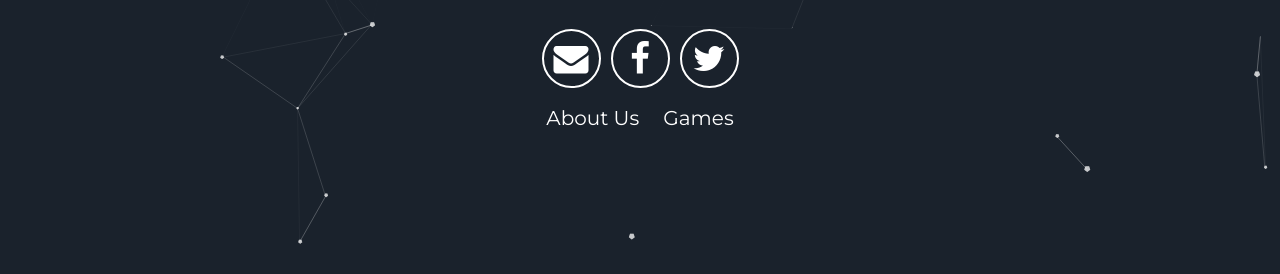
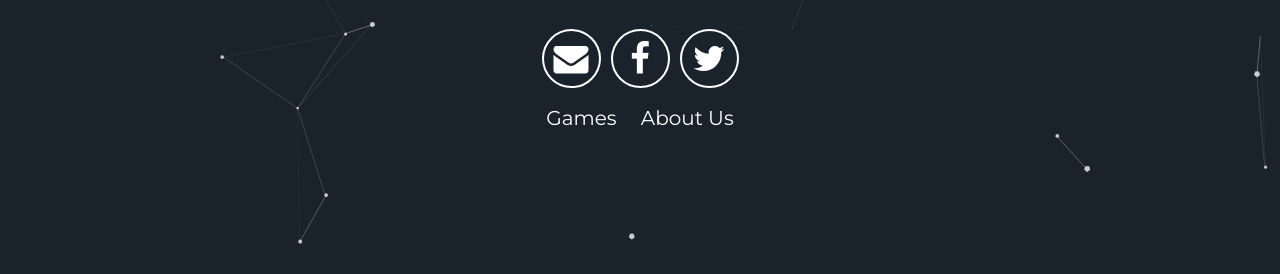
Before and after one commit to gempack/gempack.github.io, a Jekyll site: the page built from index.html, in a window 1280 px wide and 900 px high, scrolled down 391 px. Shown: the part 154-428 px from the top of the window. Built offline with Jekyll 4.4.1, drawn with Linux system fonts in a browser that asks for light colours.

Commit message:
Update header.html

```diff
--- a/_includes/header.html
+++ b/_includes/header.html
@@ -11,8 +11,8 @@
         <!-- <a aria-label="Google+" target="_blank" href="#"><i class="icon fa fa-google-plus" aria-hidden="true"></i></a> -->
       </div>
       <div class="header-links">
+        <a class="link" href="#projects" data-scroll>Games</a>
         <a class="link" href="#about" data-scroll>About Us</a>
-        <a class="link" href="#projects" data-scroll>Games</a>
       </div>
   </div>
   <a class="down" href="#about" data-scroll><i class="icon fa fa-chevron-down" aria-hidden="true"></i></a>
```
